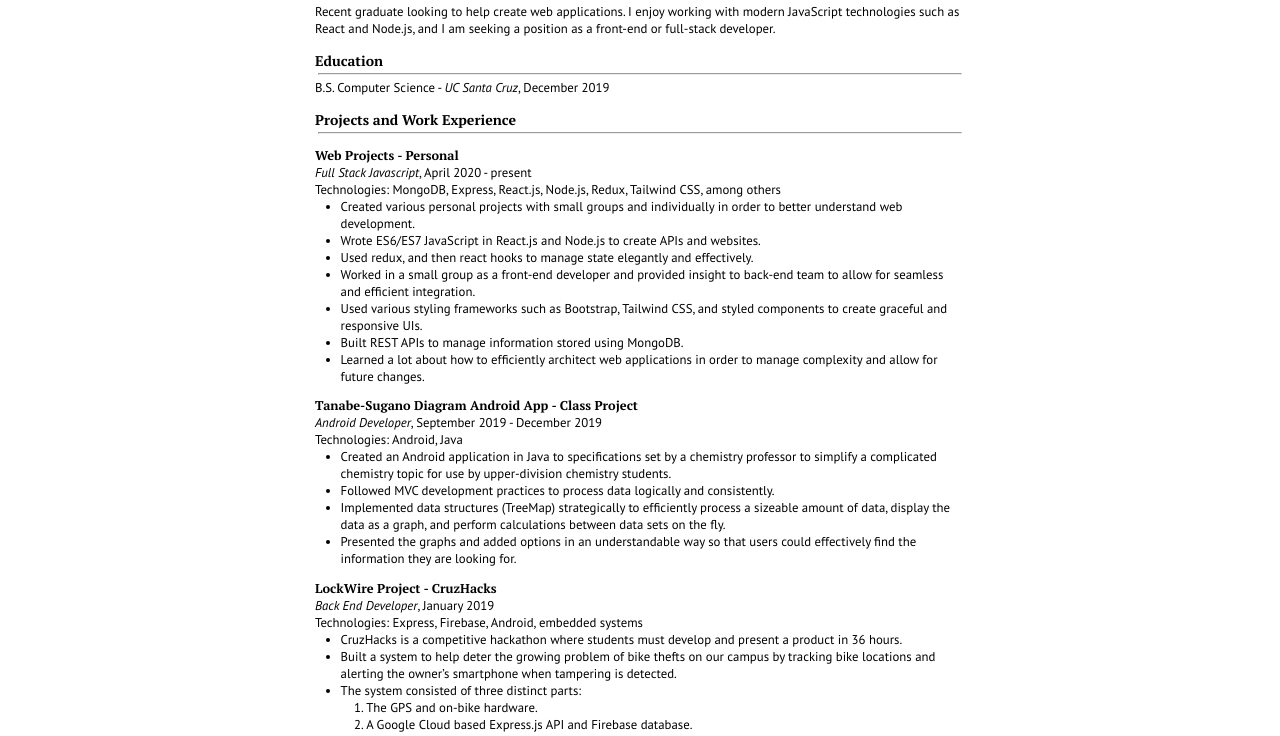
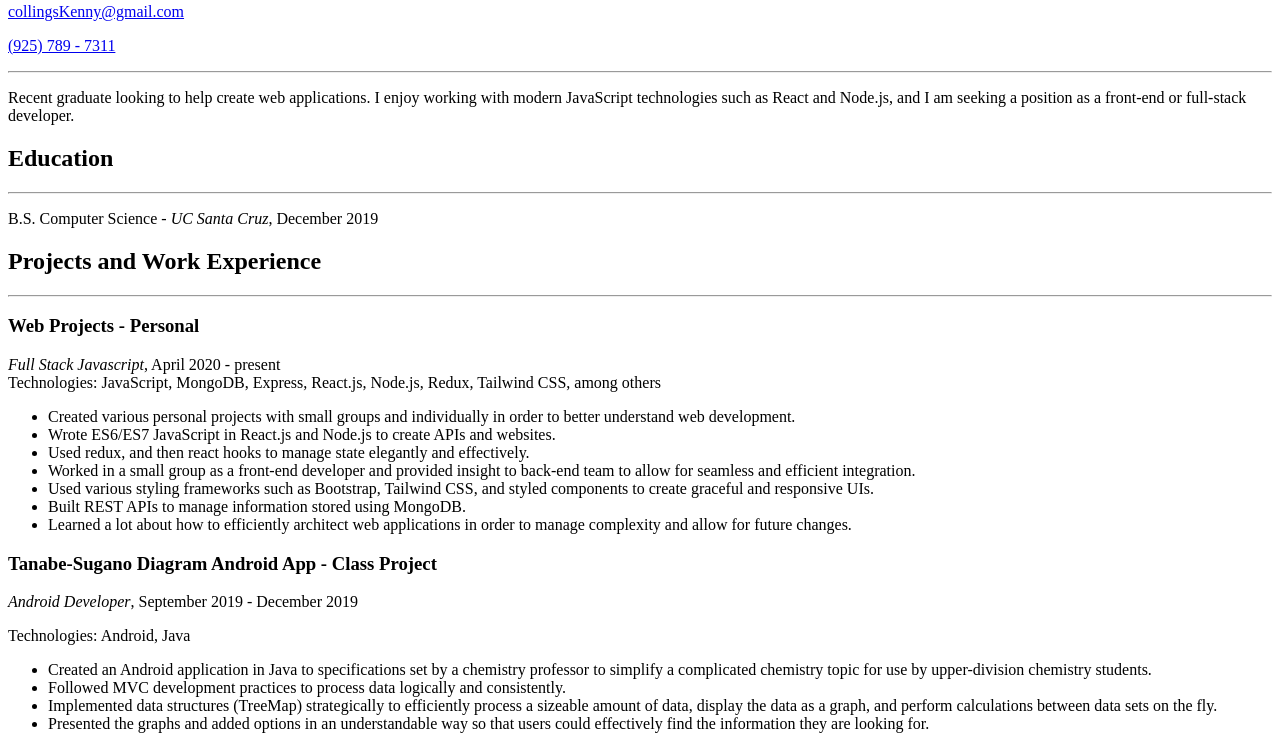
Before and after one commit to CollingsKenny/resume, a website: page index.html in a window 1280 px wide. Shown: the part 111-847 px from the top of the page. Drawn offline with Linux system fonts and the light colour scheme.

Commit message:
add "javascript" to personal projects's technologies

```diff
--- a/index.html
+++ b/index.html
@@ -60,7 +60,7 @@
 <hr>
 <h3 id="web-projects---personal">Web Projects - Personal</h3>
 <p><em>Full Stack Javascript</em>, April 2020 - present<br>
-Technologies: MongoDB, Express, React.js, Node.js, Redux, Tailwind CSS, among others</p>
+Technologies: JavaScript, MongoDB, Express, React.js, Node.js, Redux, Tailwind CSS, among others</p>
 <ul>
 <li>Created various personal projects with small groups and individually in order to better understand web development.</li>
 <li>Wrote ES6/ES7 JavaScript in React.js and Node.js to create APIs and websites.</li>
--- a/styles/styles.css
+++ /dev/null
@@ -1,82 +0,0 @@
-p,
-a,
-h1,
-h2,
-h3,
-ul,
-ol {
-  margin: 0;
-}
-
-body {
-  padding: 1em;
-  width: 650px;
-  margin: auto;
-  font-size: 0.8rem;
-}
-
-p,
-a,
-li {
-  font-family: 'PT Sans', sans-serif;
-}
-
-h1,
-h2,
-h3 {
-  font-family: 'PT Serif', serif;
-  margin-top: 1em;
-}
-
-h1 {
-  font-size: 1.4em;
-}
-
-h2 {
-  font-size: 1.1em;
-  font-weight: 800;
-}
-
-h3 {
-  font-size: 1em;
-}
-
-p,
-a,
-li {
-  font-size: 1em;
-}
-
-a {
-  color: seagreen;
-}
-
-a:visited {
-  color: lightseagreen;
-}
-
-hr {
-  margin: 0.25em;
-}
-ul,
-ol {
-  /* margin-left: -1em; */
-  padding-left: 2em;
-}
-@media print {
-  .no-print {
-    display: none !important;
-  }
-  body {
-    padding: 0;
-    width: 650px;
-  }
-  h1 {
-    margin: 0;
-  }
-  a,
-  a:visited {
-    color: black;
-    text-decoration: none;
-  }
-}
```
Also changed, not shown: resume.md (+1 -1 lines).
